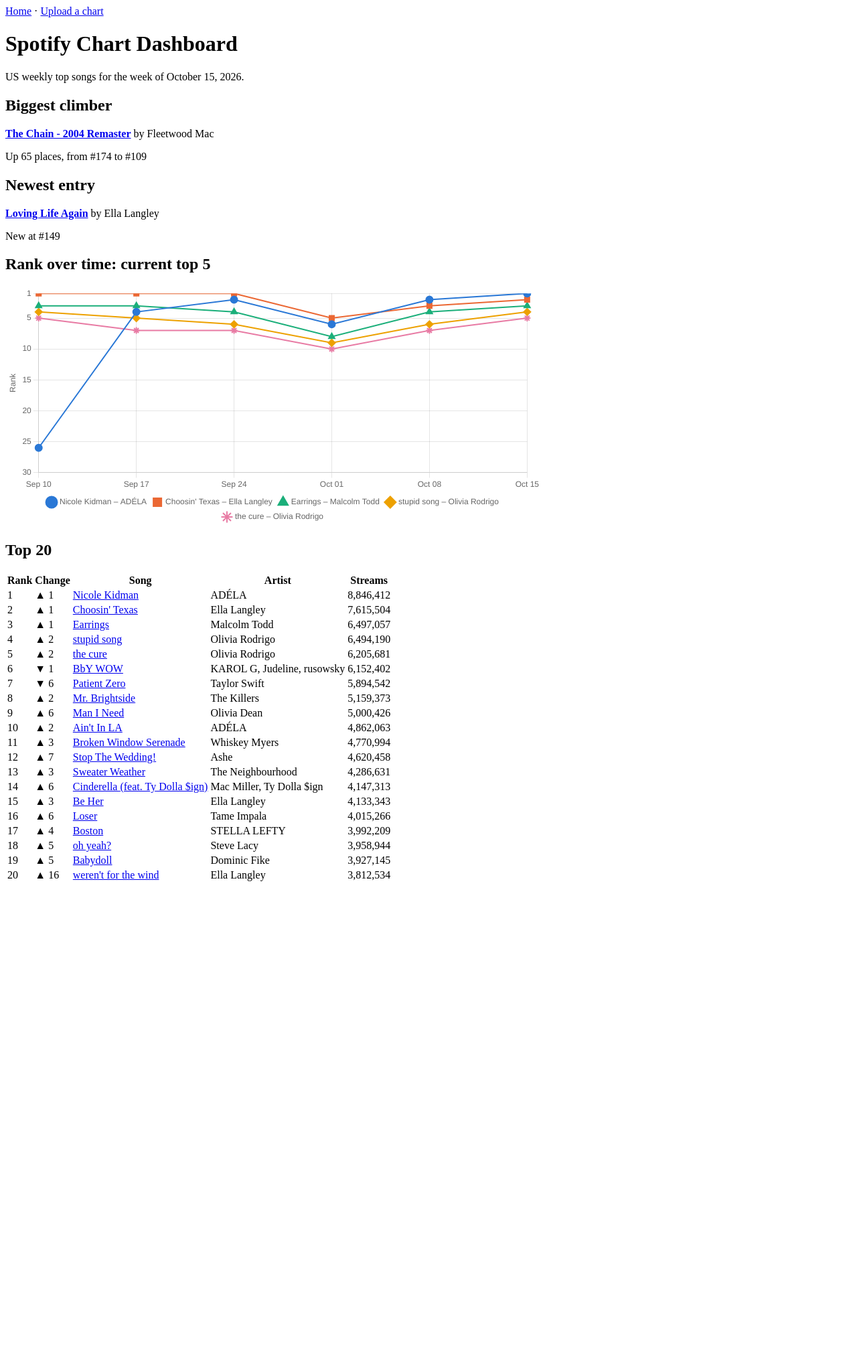
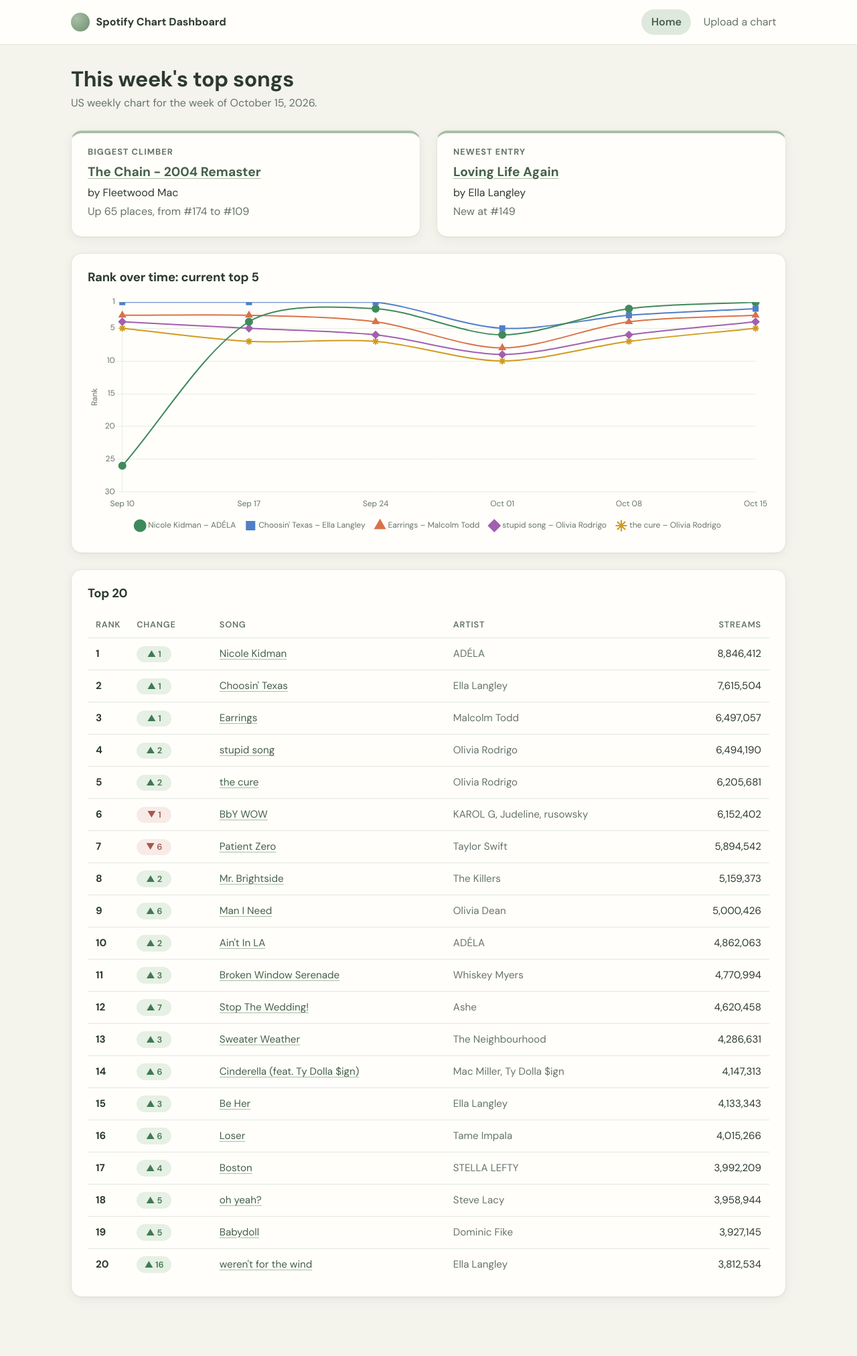
Before and after one commit to ArenKuik/spotify-chart-dashboard, a Flask app: page / in a window 1280 px wide. Shown: the whole page at 67% size. Before the commit the page ends 1316 px from the top, so only its background shows below. Run offline with Flask 3, Linux system fonts and the light colour scheme.

Commit message:
Finished style choice

```diff
--- /dev/null
+++ b/static/chart-theme.js
@@ -0,0 +1,12 @@
+// Shared Chart.js look for every chart on the site. Load after chart.js.
+Chart.defaults.font.family = '"DM Sans", system-ui, sans-serif';
+Chart.defaults.color = "#66746a";          // axis labels and legend text
+Chart.defaults.borderColor = "#e9ece4";    // soft grid lines
+Chart.defaults.plugins.tooltip.backgroundColor = "#2c3a30";
+Chart.defaults.plugins.tooltip.padding = 10;
+Chart.defaults.plugins.tooltip.cornerRadius = 8;
+Chart.defaults.plugins.legend.labels.padding = 16;
+
+// Fixed colours for chart lines, checked for colour-blind readers.
+// Green and blue are kept apart from orange because those pairs look alike to some readers.
+const CHART_COLORS = ["#3f8a5c", "#4f7fc9", "#d9724a", "#a160b0", "#d19b1f"];
--- /dev/null
+++ b/static/style.css
@@ -0,0 +1,440 @@
+/* Soft sage theme. All colours live here so they are easy to change. */
+:root {
+    --bg: #f4f3ec;            /* warm cream page background */
+    --surface: #fffefa;       /* cards and panels */
+    --sage-50: #eef3ec;
+    --sage-100: #dfe8dc;
+    --sage-300: #a9bfa6;
+    --sage-500: #6f8f6e;
+    --sage-700: #44604a;
+    --text: #2c3a30;
+    --text-muted: #66746a;
+    --border: #e3e7dd;
+    --up: #3f7a52;
+    --down: #a8564a;
+    --error-bg: #fbefea;
+    --error-border: #ecc9bd;
+    --error-text: #8a3b2e;
+    --radius: 16px;
+    --shadow: 0 1px 2px rgba(44, 58, 48, 0.04), 0 4px 16px rgba(44, 58, 48, 0.06);
+}
+
+* {
+    box-sizing: border-box;
+}
+
+body {
+    margin: 0;
+    background: var(--bg);
+    color: var(--text);
+    font-family: "DM Sans", system-ui, -apple-system, "Segoe UI", sans-serif;
+    font-size: 16px;
+    line-height: 1.55;
+}
+
+a {
+    color: var(--sage-700);
+    text-decoration-color: var(--sage-300);
+    text-underline-offset: 3px;
+}
+
+a:hover {
+    text-decoration-color: var(--sage-700);
+}
+
+h1, h2 {
+    line-height: 1.2;
+    letter-spacing: -0.01em;
+}
+
+h1 {
+    font-size: 2rem;
+    margin: 0 0 0.25rem;
+}
+
+h2 {
+    font-size: 1.15rem;
+    margin: 0 0 1rem;
+}
+
+code {
+    background: var(--sage-50);
+    border-radius: 6px;
+    padding: 0.1em 0.4em;
+    font-size: 0.9em;
+}
+
+/* ---------- Header ---------- */
+
+.site-header {
+    background: var(--surface);
+    border-bottom: 1px solid var(--border);
+}
+
+.site-header .inner {
+    max-width: 1100px;
+    margin: 0 auto;
+    padding: 0.9rem 1rem;
+    display: flex;
+    align-items: center;
+    justify-content: space-between;
+    gap: 1rem;
+    flex-wrap: wrap;
+}
+
+.brand {
+    display: flex;
+    align-items: center;
+    gap: 0.6rem;
+    font-weight: 700;
+    color: var(--text);
+    text-decoration: none;
+}
+
+.brand-dot {
+    width: 28px;
+    height: 28px;
+    border-radius: 50%;
+    background: radial-gradient(circle at 30% 30%, var(--sage-300), var(--sage-500));
+}
+
+.site-nav {
+    display: flex;
+    gap: 0.25rem;
+}
+
+.site-nav a {
+    padding: 0.4rem 0.9rem;
+    border-radius: 999px;
+    text-decoration: none;
+    color: var(--text-muted);
+}
+
+.site-nav a:hover {
+    background: var(--sage-50);
+    color: var(--sage-700);
+}
+
+.site-nav a.active {
+    background: var(--sage-100);
+    color: var(--sage-700);
+    font-weight: 600;
+}
+
+/* ---------- Page layout ---------- */
+
+main {
+    max-width: 1100px;
+    margin: 0 auto;
+    padding: 2rem 1rem 4rem;
+}
+
+.page-intro {
+    margin-bottom: 1.75rem;
+}
+
+.page-intro p {
+    margin: 0;
+    color: var(--text-muted);
+}
+
+.back-link {
+    display: inline-block;
+    margin-bottom: 1rem;
+    font-size: 0.95rem;
+}
+
+.panel {
+    background: var(--surface);
+    border: 1px solid var(--border);
+    border-radius: var(--radius);
+    box-shadow: var(--shadow);
+    padding: 1.5rem;
+    margin-bottom: 1.5rem;
+}
+
+/* ---------- Home page cards ---------- */
+
+.cards {
+    display: grid;
+    grid-template-columns: repeat(auto-fit, minmax(260px, 1fr));
+    gap: 1.5rem;
+    margin-bottom: 1.5rem;
+}
+
+.card {
+    background: var(--surface);
+    border: 1px solid var(--border);
+    border-radius: var(--radius);
+    box-shadow: var(--shadow);
+    padding: 1.25rem 1.5rem;
+    border-top: 4px solid var(--sage-300);
+}
+
+.card h2 {
+    font-size: 0.8rem;
+    text-transform: uppercase;
+    letter-spacing: 0.08em;
+    color: var(--text-muted);
+    margin-bottom: 0.5rem;
+}
+
+.card p {
+    margin: 0.25rem 0;
+}
+
+.card .song-title {
+    font-size: 1.2rem;
+    font-weight: 700;
+}
+
+.card .detail {
+    color: var(--text-muted);
+}
+
+/* ---------- Charts ---------- */
+
+.chart-box {
+    position: relative;
+    height: 360px;
+}
+
+.chart-box.small {
+    height: 280px;
+}
+
+.chart-grid {
+    display: grid;
+    grid-template-columns: repeat(auto-fit, minmax(320px, 1fr));
+    gap: 1.5rem;
+}
+
+/* ---------- Tables ---------- */
+
+.table-wrap {
+    overflow-x: auto;
+}
+
+table {
+    width: 100%;
+    border-collapse: collapse;
+    font-size: 0.95rem;
+}
+
+th {
+    text-align: left;
+    font-size: 0.8rem;
+    text-transform: uppercase;
+    letter-spacing: 0.06em;
+    color: var(--text-muted);
+    font-weight: 600;
+    padding: 0.6rem 0.75rem;
+    border-bottom: 1px solid var(--border);
+}
+
+td {
+    padding: 0.7rem 0.75rem;
+    border-bottom: 1px solid var(--border);
+}
+
+tbody tr:last-child td {
+    border-bottom: none;
+}
+
+tbody tr:hover {
+    background: var(--sage-50);
+}
+
+td.number, th.number {
+    text-align: right;
+    font-variant-numeric: tabular-nums;
+}
+
+td.rank {
+    font-weight: 700;
+    width: 3.5rem;
+}
+
+td.muted {
+    color: var(--text-muted);
+}
+
+/* Rank change badges */
+.change {
+    display: inline-block;
+    min-width: 3.25rem;
+    padding: 0.15rem 0.55rem;
+    border-radius: 999px;
+    font-size: 0.8rem;
+    font-weight: 600;
+    text-align: center;
+    white-space: nowrap;
+}
+
+.change.up {
+    color: var(--up);
+    background: #e6f0e4;
+}
+
+.change.down {
+    color: var(--down);
+    background: #f8ebe7;
+}
+
+.change.same {
+    color: var(--text-muted);
+    background: #efefe9;
+}
+
+.change.new {
+    color: var(--surface);
+    background: var(--sage-500);
+}
+
+/* ---------- Song page ---------- */
+
+.song-header {
+    display: flex;
+    gap: 1.5rem;
+    align-items: center;
+    flex-wrap: wrap;
+}
+
+.album-art {
+    width: 160px;
+    height: 160px;
+    border-radius: 12px;
+    object-fit: cover;
+    box-shadow: var(--shadow);
+}
+
+.album-art.placeholder {
+    display: flex;
+    align-items: center;
+    justify-content: center;
+    padding: 1rem;
+    background: var(--sage-50);
+    border: 1px dashed var(--sage-300);
+    color: var(--text-muted);
+    font-size: 0.85rem;
+    text-align: center;
+    box-shadow: none;
+}
+
+.song-header .artist {
+    margin: 0 0 1rem;
+    color: var(--text-muted);
+    font-size: 1.1rem;
+}
+
+.stats {
+    display: flex;
+    gap: 0.75rem;
+    flex-wrap: wrap;
+}
+
+.stat {
+    background: var(--sage-50);
+    border-radius: 12px;
+    padding: 0.6rem 1rem;
+}
+
+.stat .label {
+    display: block;
+    font-size: 0.75rem;
+    text-transform: uppercase;
+    letter-spacing: 0.06em;
+    color: var(--text-muted);
+}
+
+.stat .value {
+    font-size: 1.25rem;
+    font-weight: 700;
+    font-variant-numeric: tabular-nums;
+}
+
+/* ---------- Messages ---------- */
+
+.error {
+    background: var(--error-bg);
+    border: 1px solid var(--error-border);
+    color: var(--error-text);
+    border-radius: 12px;
+    padding: 0.9rem 1.1rem;
+    margin-bottom: 1.5rem;
+}
+
+.error p, .error ul {
+    margin: 0.25rem 0;
+}
+
+.success {
+    background: var(--sage-50);
+    border: 1px solid var(--sage-100);
+    color: var(--sage-700);
+    border-radius: 12px;
+    padding: 0.9rem 1.1rem;
+    margin-bottom: 1.5rem;
+}
+
+/* ---------- Upload form ---------- */
+
+.upload-form {
+    display: flex;
+    flex-direction: column;
+    gap: 0.75rem;
+    align-items: flex-start;
+}
+
+.upload-form label {
+    font-weight: 600;
+}
+
+.upload-form input[type="file"] {
+    width: 100%;
+    max-width: 480px;
+    padding: 1.25rem;
+    background: var(--sage-50);
+    border: 1.5px dashed var(--sage-300);
+    border-radius: 12px;
+    color: var(--text-muted);
+    font: inherit;
+}
+
+.upload-form input[type="file"]::file-selector-button {
+    margin-right: 1rem;
+    padding: 0.4rem 0.9rem;
+    border: 1px solid var(--sage-300);
+    border-radius: 999px;
+    background: var(--surface);
+    color: var(--sage-700);
+    font: inherit;
+    cursor: pointer;
+}
+
+.button {
+    padding: 0.6rem 1.4rem;
+    border: none;
+    border-radius: 999px;
+    background: var(--sage-700);
+    color: var(--surface);
+    font: inherit;
+    font-weight: 600;
+    cursor: pointer;
+}
+
+.button:hover {
+    background: var(--text);
+}
+
+/* ---------- Error pages ---------- */
+
+.message-page {
+    max-width: 560px;
+    margin: 3rem auto;
+    text-align: center;
+}
+
+.message-page p {
+    color: var(--text-muted);
+}
--- a/templates/404.html
+++ b/templates/404.html
@@ -3,7 +3,9 @@
 {% block title %}Page not found – Spotify Chart Dashboard{% endblock %}
 
 {% block content %}
+<section class="panel message-page">
 <h1>Page not found</h1>
 <p>We couldn't find that page or song. It may not have been in the US top 200 during these weeks.</p>
 <p><a href="{{ url_for('index') }}">Back to the home page</a></p>
+</section>
 {% endblock %}
--- a/templates/500.html
+++ b/templates/500.html
@@ -3,7 +3,9 @@
 {% block title %}Something went wrong – Spotify Chart Dashboard{% endblock %}
 
 {% block content %}
+<section class="panel message-page">
 <h1>Something went wrong</h1>
 <p>Sorry, the dashboard ran into a problem while loading this page. Please try again in a moment.</p>
 <p><a href="{{ url_for('index') }}">Back to the home page</a></p>
+</section>
 {% endblock %}
--- a/templates/base.html
+++ b/templates/base.html
@@ -4,12 +4,24 @@
     <meta charset="utf-8">
     <meta name="viewport" content="width=device-width, initial-scale=1">
     <title>{% block title %}Spotify Chart Dashboard{% endblock %}</title>
+    <link rel="preconnect" href="https://fonts.googleapis.com">
+    <link rel="preconnect" href="https://fonts.gstatic.com" crossorigin>
+    <link rel="stylesheet" href="https://fonts.googleapis.com/css2?family=DM+Sans:wght@400;600;700&display=swap">
+    <link rel="stylesheet" href="{{ url_for('static', filename='style.css') }}">
 </head>
 <body>
-    <nav>
-        <a href="{{ url_for('index') }}">Home</a> ·
-        <a href="{{ url_for('upload') }}">Upload a chart</a>
-    </nav>
+    <header class="site-header">
+        <div class="inner">
+            <a class="brand" href="{{ url_for('index') }}">
+                <span class="brand-dot" aria-hidden="true"></span>
+                Spotify Chart Dashboard
+            </a>
+            <nav class="site-nav">
+                <a href="{{ url_for('index') }}" {% if request.endpoint == 'index' %}class="active"{% endif %}>Home</a>
+                <a href="{{ url_for('upload') }}" {% if request.endpoint == 'upload' %}class="active"{% endif %}>Upload a chart</a>
+            </nav>
+        </div>
+    </header>
     <main>
         {% block content %}{% endblock %}
     </main>
--- a/templates/index.html
+++ b/templates/index.html
@@ -1,40 +1,49 @@
 {% extends "base.html" %}
 
 {% block content %}
-<h1>Spotify Chart Dashboard</h1>
+<section class="page-intro">
+    <h1>This week's top songs</h1>
+    {% if not error %}
+    <p>US weekly chart for the week of {{ summary.week.strftime("%B") }} {{ summary.week.day }}, {{ summary.week.year }}.</p>
+    {% endif %}
+</section>
 
 {% if error %}
 <p class="error">{{ error }}</p>
 {% else %}
-<p>US weekly top songs for the week of {{ summary.week.strftime("%B") }} {{ summary.week.day }}, {{ summary.week.year }}.</p>
-
 <section class="cards">
     <div class="card">
         <h2>Biggest climber</h2>
         {% if summary.climber %}
-        <p><strong><a href="{{ url_for('song', track_id=summary.climber.track_id) }}">{{ summary.climber.track_name }}</a></strong> by {{ summary.climber.artist_names }}</p>
-        <p>Up {{ summary.climber.climb }} places, from #{{ summary.climber.previous_rank }} to #{{ summary.climber.rank }}</p>
+        <p class="song-title"><a href="{{ url_for('song', track_id=summary.climber.track_id) }}">{{ summary.climber.track_name }}</a></p>
+        <p>by {{ summary.climber.artist_names }}</p>
+        <p class="detail">Up {{ summary.climber.climb }} places, from #{{ summary.climber.previous_rank }} to #{{ summary.climber.rank }}</p>
         {% else %}
-        <p>No song moved up this week.</p>
+        <p class="detail">No song moved up this week.</p>
         {% endif %}
     </div>
     <div class="card">
         <h2>Newest entry</h2>
         {% if summary.newest %}
-        <p><strong><a href="{{ url_for('song', track_id=summary.newest.track_id) }}">{{ summary.newest.track_name }}</a></strong> by {{ summary.newest.artist_names }}</p>
-        <p>New at #{{ summary.newest.rank }}</p>
+        <p class="song-title"><a href="{{ url_for('song', track_id=summary.newest.track_id) }}">{{ summary.newest.track_name }}</a></p>
+        <p>by {{ summary.newest.artist_names }}</p>
+        <p class="detail">New at #{{ summary.newest.rank }}</p>
         {% else %}
-        <p>No new songs this week.</p>
+        <p class="detail">No new songs this week.</p>
         {% endif %}
     </div>
 </section>
 
+<section class="panel">
     <h2>Rank over time: current top {{ history.songs|length }}</h2>
-<div style="position: relative; height: 360px; max-width: 800px;">
+    <div class="chart-box">
         <canvas id="rank-chart" aria-label="Line chart of weekly rank for the current top 5 songs"></canvas>
     </div>
+</section>
 
+<section class="panel">
     <h2>Top {{ summary.top_songs|length }}</h2>
+    <div class="table-wrap">
         <table>
             <thead>
                 <tr>
@@ -42,37 +51,39 @@
                     <th>Change</th>
                     <th>Song</th>
                     <th>Artist</th>
-            <th>Streams</th>
+                    <th class="number">Streams</th>
                 </tr>
             </thead>
             <tbody>
                 {% for song in summary.top_songs %}
                 <tr>
-            <td>{{ song.rank }}</td>
+                    <td class="rank">{{ song.rank }}</td>
                     <td>
-                {% if song.previous_rank == -1 %}NEW
-                {% elif song.previous_rank > song.rank %}▲ {{ song.previous_rank - song.rank }}
-                {% elif song.previous_rank < song.rank %}▼ {{ song.rank - song.previous_rank }}
-                {% else %}–
+                        {% if song.previous_rank == -1 %}<span class="change new">NEW</span>
+                        {% elif song.previous_rank > song.rank %}<span class="change up">▲ {{ song.previous_rank - song.rank }}</span>
+                        {% elif song.previous_rank < song.rank %}<span class="change down">▼ {{ song.rank - song.previous_rank }}</span>
+                        {% else %}<span class="change same">–</span>
                         {% endif %}
                     </td>
                     <td><a href="{{ url_for('song', track_id=song.track_id) }}">{{ song.track_name }}</a></td>
-            <td>{{ song.artist_names }}</td>
-            <td>{{ "{:,}".format(song.streams) }}</td>
+                    <td class="muted">{{ song.artist_names }}</td>
+                    <td class="number">{{ "{:,}".format(song.streams) }}</td>
                 </tr>
                 {% endfor %}
             </tbody>
         </table>
+    </div>
+</section>
 {% endif %}
 {% endblock %}
 
 {% block scripts %}
 {% if history %}
 <script src="https://cdn.jsdelivr.net/npm/chart.js@4.4.1/dist/chart.umd.min.js"></script>
+<script src="{{ url_for('static', filename='chart-theme.js') }}"></script>
 <script>
     const rankHistory = {{ history|tojson }};
-    // One fixed color and marker shape per line, in chart order
-    const colors = ["#2a78d6", "#eb6834", "#1baf7a", "#eda100", "#e87ba4"];
+    // One marker shape per line, so lines can be told apart without colour
     const shapes = ["circle", "rect", "triangle", "rectRot", "star"];
 
     new Chart(document.getElementById("rank-chart"), {
@@ -82,9 +93,10 @@
             datasets: rankHistory.songs.map((song, i) => ({
                 label: song.label,
                 data: song.ranks,
-                borderColor: colors[i],
-                backgroundColor: colors[i],
+                borderColor: CHART_COLORS[i],
+                backgroundColor: CHART_COLORS[i],
                 borderWidth: 2,
+                tension: 0.3,
                 pointStyle: shapes[i],
                 pointRadius: 5,
                 pointHoverRadius: 7,
@@ -94,6 +106,7 @@
             maintainAspectRatio: false,
             interaction: { mode: "index", intersect: false },
             scales: {
+                x: { grid: { display: false } },
                 y: {
                     reverse: true,  // rank 1 at the top
                     min: 1,
```
Also changed, not shown: templates/song.html (+35 -13 lines), templates/upload.html (+6 -3 lines). Lines whose indentation alone changed are shown as unchanged.
